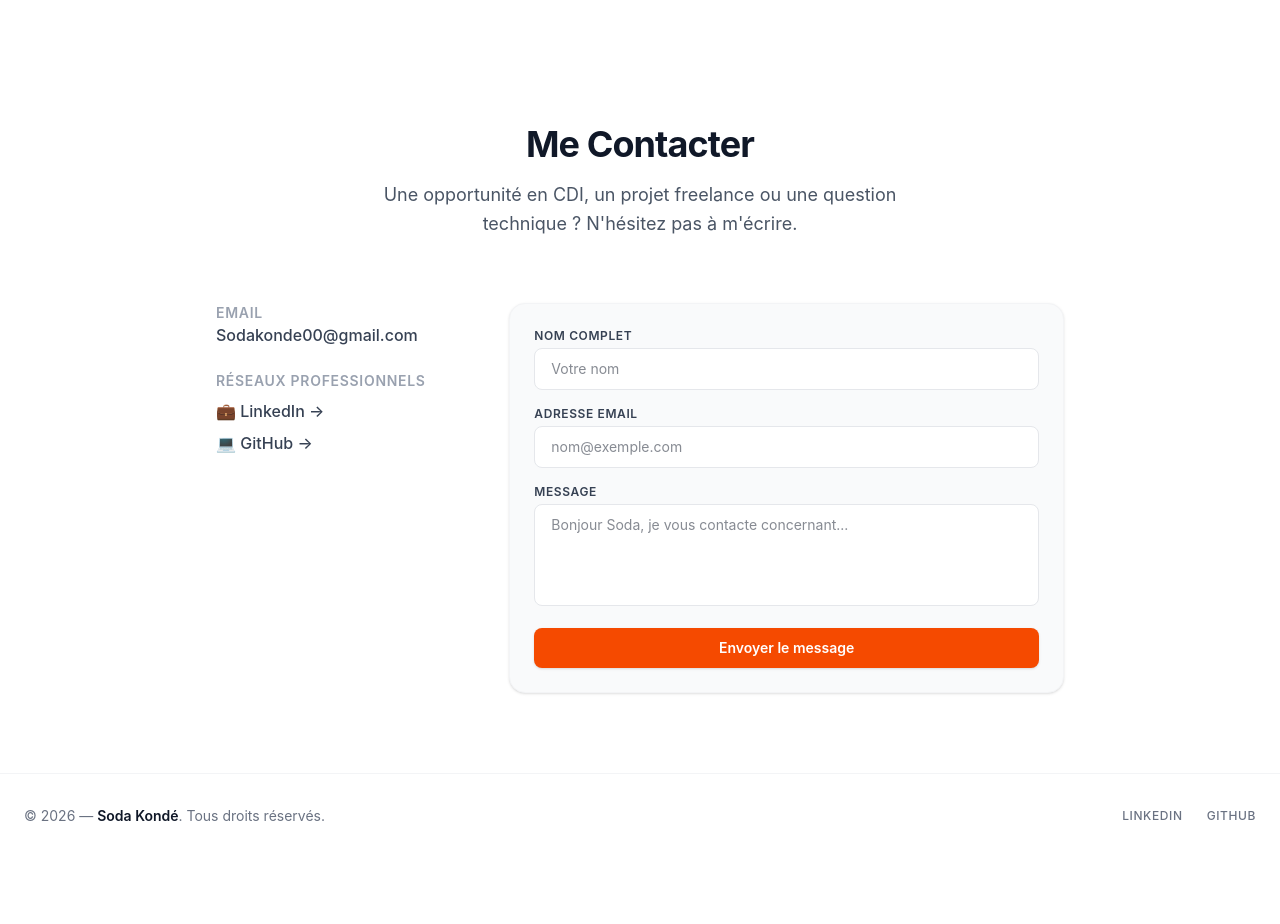
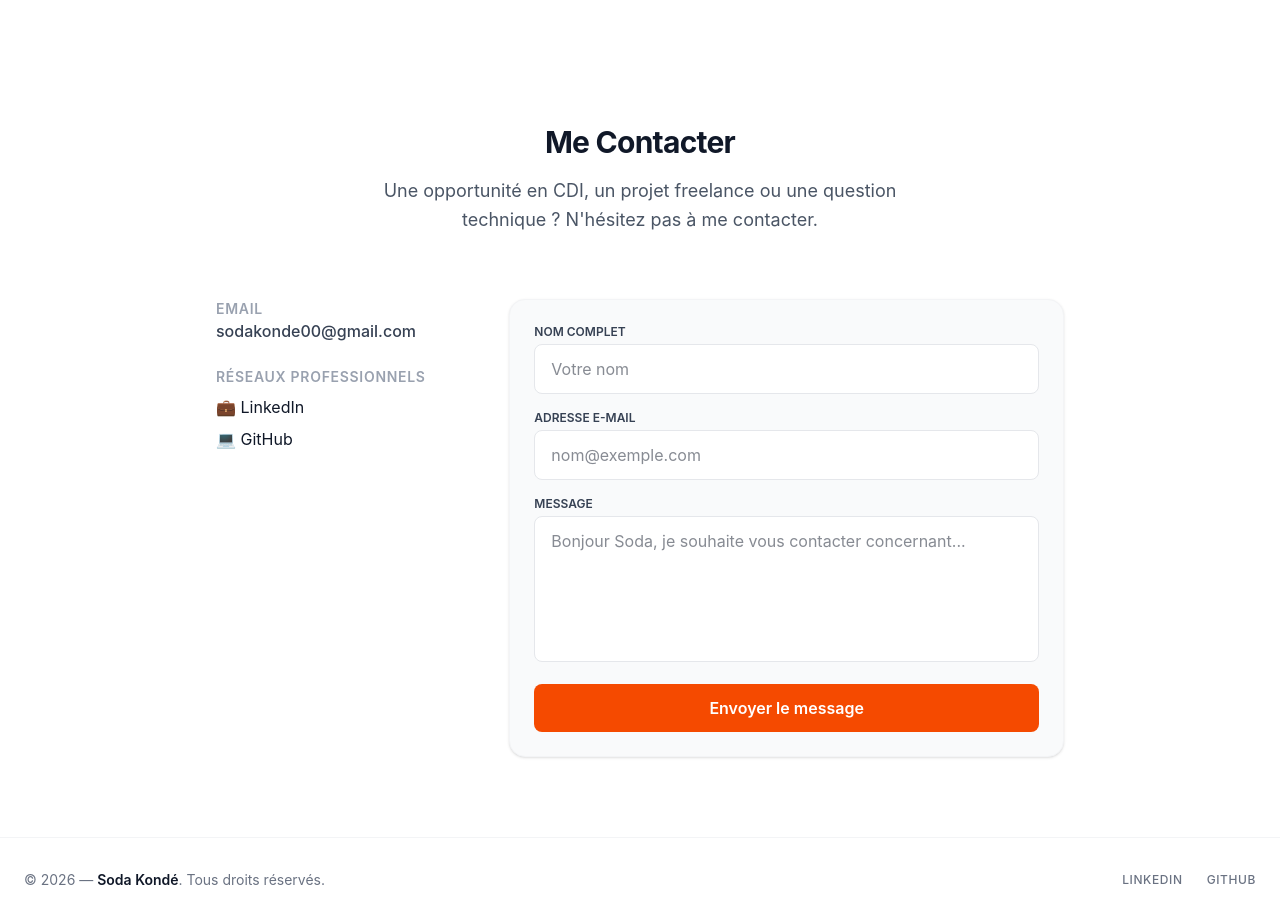
Before and after one commit to Soda17/MonPortfolio, a React (Vite) app: page / in a window 1280 px wide. Shown: the part 4240-5164 px from the top of the page. Built offline with nearby package versions, Linux system fonts and the light colour scheme.

Commit message:
Reorrections

```diff
--- a/src/components/Contact.tsx
+++ b/src/components/Contact.tsx
@@ -1,105 +1,213 @@
+import { useState } from "react";
+
 function Contact() {
+  const [isSuccess, setIsSuccess] = useState(false);
+  const [isPending, setIsPending] = useState(false);
+
+  const handleSubmit = async (e: React.FormEvent<HTMLFormElement>) => {
+    e.preventDefault();
+
+    setIsPending(true);
+    setIsSuccess(false);
+
+    const formData = new FormData(e.currentTarget);
+
+    try {
+      const response = await fetch("https://api.web3forms.com/submit", {
+        method: "POST",
+        headers: {
+          Accept: "application/json",
+        },
+        body: formData,
+      });
+
+      const result = await response.json();
+
+      if (result.success) {
+        setIsSuccess(true);
+        e.currentTarget.reset();
+      } else {
+        alert(result.message || "Une erreur est survenue lors de l'envoi.");
+      }
+    } catch (error) {
+      console.error(error);
+      alert("Impossible d'envoyer le message pour le moment.");
+    } finally {
+      setIsPending(false);
+    }
+  };
+
   return (
-    <section id="contact" className="py-20 bg-white text-gray-900 scroll-mt-20">
+    <section
+      id="contact"
+      className="py-20 bg-white text-gray-900 scroll-mt-20"
+    >
       <div className="container mx-auto px-6 max-w-4xl">
 
-        {/* En-tête */}
+        {/* Titre */}
         <div className="text-center max-w-xl mx-auto mb-16">
-          <h2 className="text-3xl font-bold tracking-tight text-gray-900 sm:text-4xl">
+          <h2 className="text-3xl font-bold tracking-tight">
             Me Contacter
           </h2>
+
           <p className="mt-4 text-lg leading-relaxed text-gray-600">
-            Une opportunité en CDI, un projet freelance ou une question technique ? N'hésitez pas à m'écrire.
+            Une opportunité en CDI, un projet freelance ou une question
+            technique ? N'hésitez pas à me contacter.
           </p>
         </div>
 
         <div className="grid md:grid-cols-3 gap-8">
 
-          {/* Infos de contact & Réseaux */}
+          {/* Informations */}
           <div className="md:col-span-1 flex flex-col gap-6">
+
             <div>
-              <h3 className="text-sm font-semibold uppercase tracking-wider text-gray-400">Email</h3>
-              <a href="mailto:Sodakonde00@gmail.com" className="text-gray-700 font-medium hover:text-orange-600 transition-colors break-words">
-                Sodakonde00@gmail.com
+              <h3 className="text-sm font-semibold uppercase tracking-wider text-gray-400">
+                Email
+              </h3>
+
+              <a
+                href="mailto:sodakonde00@gmail.com"
+                className="text-gray-700 font-medium hover:text-orange-600 transition-colors break-words"
+              >
+                sodakonde00@gmail.com
               </a>
             </div>
 
             <div>
-              <h3 className="text-sm font-semibold uppercase tracking-wider text-gray-400 mb-2">Réseaux Professionnels</h3>
-              <div className="flex flex-col gap-2 font-medium text-gray-700">
+              <h3 className="text-sm font-semibold uppercase tracking-wider text-gray-400 mb-2">
+                Réseaux professionnels
+              </h3>
+
+              <div className="flex flex-col gap-2">
+
                 <a
-                  href="https://linkedin.com"
+                  href="https://www.linkedin.com/in/soda-konde"
                   target="_blank"
                   rel="noopener noreferrer"
-                  className="hover:text-orange-600 transition-colors flex items-center gap-1"
+                  className="hover:text-orange-600 transition-colors"
                 >
-                  💼 LinkedIn →
+                  💼 LinkedIn
                 </a>
+
                 <a
-                  href="https://github.com"
+                  href="https://github.com/Soda17"
                   target="_blank"
                   rel="noopener noreferrer"
-                  className="hover:text-orange-600 transition-colors flex items-center gap-1"
+                  className="hover:text-orange-600 transition-colors"
                 >
-                  💻 GitHub →
+                  💻 GitHub
                 </a>
+
               </div>
             </div>
+
           </div>
 
-          {/* Formulaire de contact 100% natif et stable */}
+          {/* Formulaire */}
           <div className="md:col-span-2 bg-gray-50 border border-gray-100 p-6 rounded-2xl shadow-sm">
-            <form
-              action="https://web3forms.com"
-              method="POST"
-              className="flex flex-col gap-4"
-            >
-              {/* Votre clé d'accès valide */}
-              <input type="hidden" name="access_key" value="4fe9fe10-c1d7-44f2-bec7-b6dcd623f600" />
 
-              {/* Page de succès personnalisée après envoi (Optionnel) */}
-              <input type="hidden" name="redirect" value="https://vercel.app" />
+            <form onSubmit={handleSubmit} className="flex flex-col gap-4">
 
+              {/* Clé Web3Forms */}
+              <input
+                type="hidden"
+                name="access_key"
+                value="4fe9fe10-c1d7-44f2-bec7-b6dcd623f600"
+              />
+
+              {/* Sujet du mail */}
+              <input
+                type="hidden"
+                name="subject"
+                value="Nouveau message depuis le Portfolio de Soda Kondé"
+              />
+
+              {/* Nom de l'expéditeur */}
+              <input
+                type="hidden"
+                name="from_name"
+                value="Portfolio Soda Kondé"
+              />
+
+              {/* Empêche la redirection */}
+              <input
+                type="hidden"
+                name="redirect"
+                value=""
+              />
+
+              {/* Nom */}
               <div>
-                <label className="block text-xs font-semibold text-gray-700 uppercase tracking-wider mb-1">Nom Complet</label>
+
+                <label className="block text-xs font-semibold text-gray-700 uppercase mb-1">
+                  Nom complet
+                </label>
+
                 <input
                   type="text"
                   name="name"
                   required
-                  className="w-full bg-white border border-gray-200 rounded-lg px-4 py-2.5 text-sm focus:outline-none focus:border-orange-500 transition-colors"
                   placeholder="Votre nom"
+                  className="w-full bg-white border border-gray-200 rounded-lg px-4 py-3 focus:outline-none focus:border-orange-500"
                 />
+
               </div>
 
+              {/* Email */}
               <div>
-                <label className="block text-xs font-semibold text-gray-700 uppercase tracking-wider mb-1">Adresse Email</label>
+
+                <label className="block text-xs font-semibold text-gray-700 uppercase mb-1">
+                  Adresse e-mail
+                </label>
+
                 <input
                   type="email"
                   name="email"
                   required
-                  className="w-full bg-white border border-gray-200 rounded-lg px-4 py-2.5 text-sm focus:outline-none focus:border-orange-500 transition-colors"
                   placeholder="nom@exemple.com"
+                  className="w-full bg-white border border-gray-200 rounded-lg px-4 py-3 focus:outline-none focus:border-orange-500"
                 />
+
               </div>
 
+              {/* Message */}
               <div>
-                <label className="block text-xs font-semibold text-gray-700 uppercase tracking-wider mb-1">Message</label>
+
+                <label className="block text-xs font-semibold text-gray-700 uppercase mb-1">
+                  Message
+                </label>
+
                 <textarea
-                  rows={4}
                   name="message"
+                  rows={5}
                   required
-                  className="w-full bg-white border border-gray-200 rounded-lg px-4 py-2.5 text-sm focus:outline-none focus:border-orange-500 transition-colors resize-none"
-                  placeholder="Bonjour Soda, je vous contacte concernant..."
-                ></textarea>
+                  placeholder="Bonjour Soda, je souhaite vous contacter concernant..."
+                  className="w-full bg-white border border-gray-200 rounded-lg px-4 py-3 resize-none focus:outline-none focus:border-orange-500"
+                />
+
               </div>
+
+              {/* Succès */}
+              {isSuccess && (
+                <div className="bg-green-100 border border-green-300 text-green-700 p-3 rounded-lg text-sm font-medium">
+                  ✅ Votre message a été envoyé avec succès. Merci pour votre
+                  prise de contact !
+                </div>
+              )}
 
               <button
                 type="submit"
-                className="w-full bg-orange-600 hover:bg-orange-700 text-white font-semibold py-2.5 rounded-lg transition-colors shadow-sm text-sm"
+                disabled={isPending}
+                className="bg-orange-600 hover:bg-orange-700 disabled:bg-gray-400 text-white py-3 rounded-lg font-semibold transition"
               >
-                Envoyer le message
+                {isPending
+                  ? "Envoi en cours..."
+                  : "Envoyer le message"}
               </button>
+
             </form>
+
           </div>
 
         </div>
```
